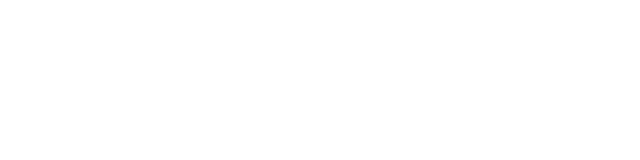
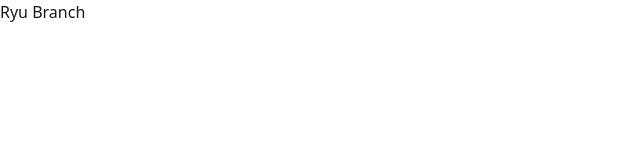
Before and after one commit to VarisNithiparkorn/PROJECT2-SEC-2-HGR, a Vue app: page / in a window 1280 px wide. Shown: the top 160 px of the page, without its empty margins (0-640 px from the left). Built offline with nearby package versions, Linux system fonts and the light colour scheme.

Commit message:
first commit

```diff
--- a/src/App.vue
+++ b/src/App.vue
@@ -3,7 +3,9 @@
 </script>
 
 <template>
-
+    <h1>
+        Ryu Branch
+    </h1>
 </template>
 
 <style scoped>
```
